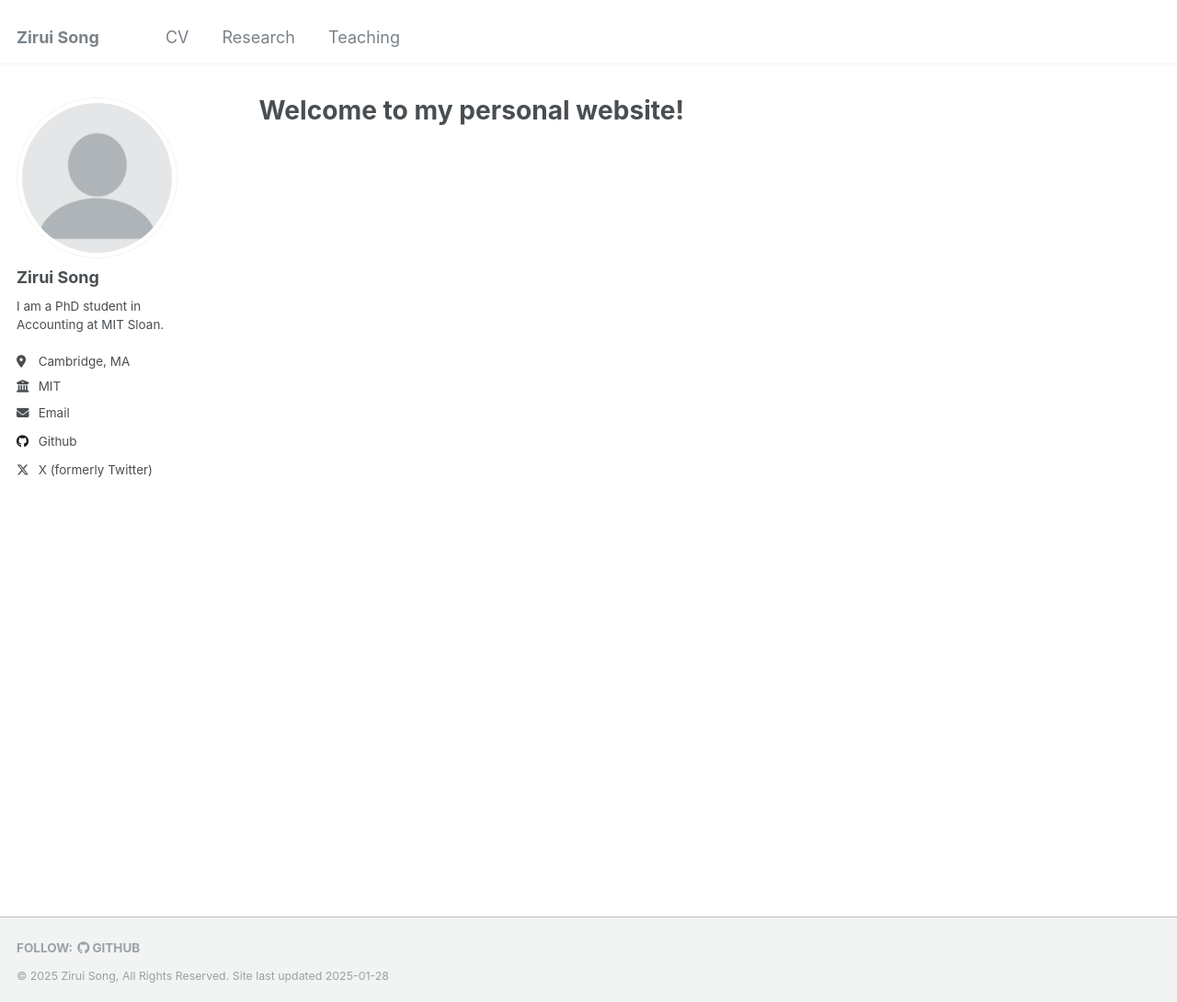
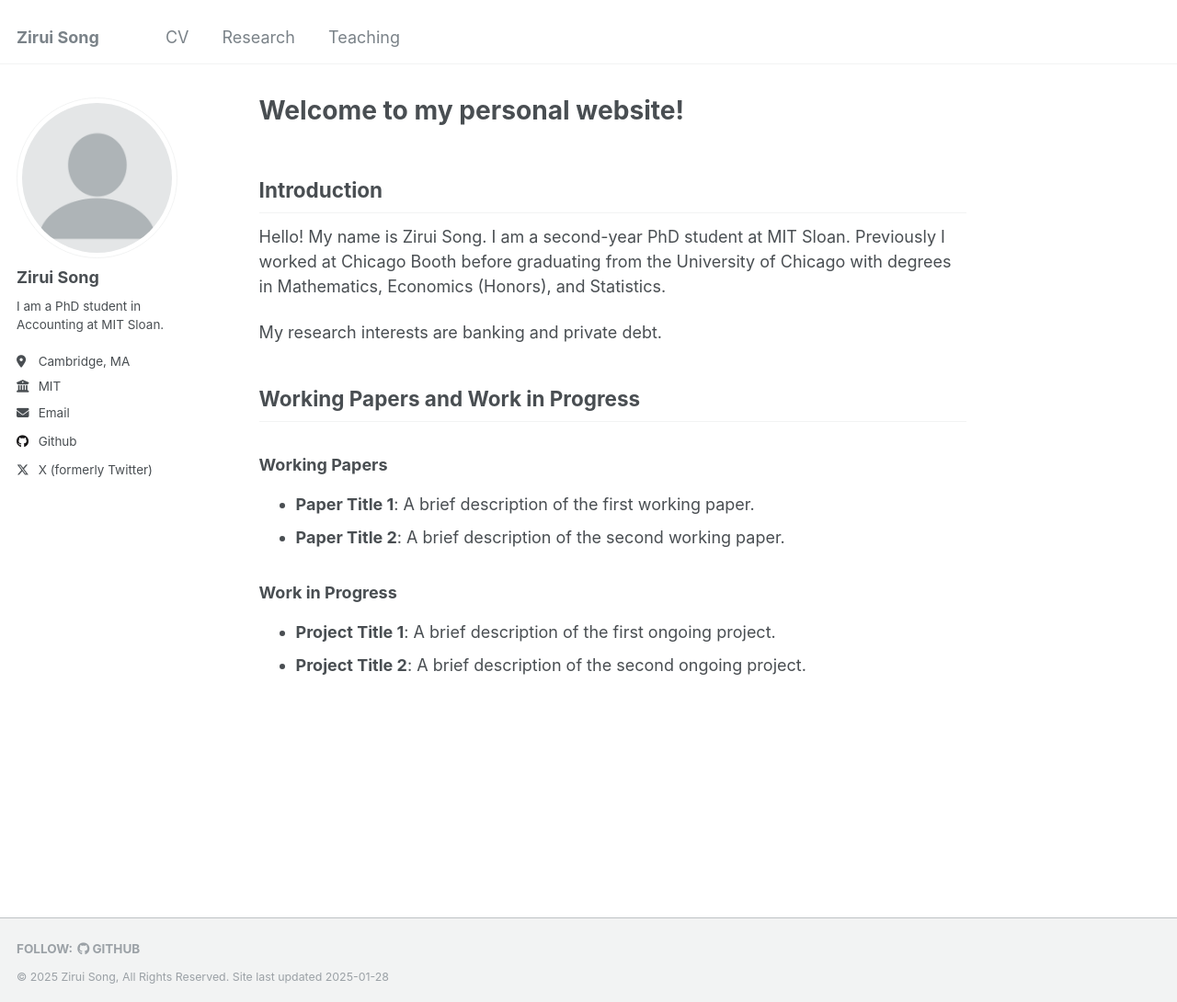
Before and after one commit to zirui-song/zirui-song.github.io, a Jekyll site: the page built from _pages/about.md, in a window 1280 px wide and 1090 px high. Shown: the whole window at 92% size. Built offline with Jekyll 4.4.1, drawn with Linux system fonts in a browser that asks for light colours.

Commit message:
Update about.md

```diff
--- a/_pages/about.md
+++ b/_pages/about.md
@@ -6,3 +6,19 @@ redirect_from:
   - /about/
   - /about.html
 ---
+
+## Introduction
+
+Hello! My name is Zirui Song. I am a second-year PhD student at MIT Sloan. Previously I worked at Chicago Booth before graduating from the University of Chicago with degrees in Mathematics, Economics (Honors), and Statistics.
+
+My research interests are banking and private debt.
+
+## Working Papers and Work in Progress
+
+### Working Papers
+- **Paper Title 1**: A brief description of the first working paper.
+- **Paper Title 2**: A brief description of the second working paper.
+
+### Work in Progress
+- **Project Title 1**: A brief description of the first ongoing project.
+- **Project Title 2**: A brief description of the second ongoing project.
```
